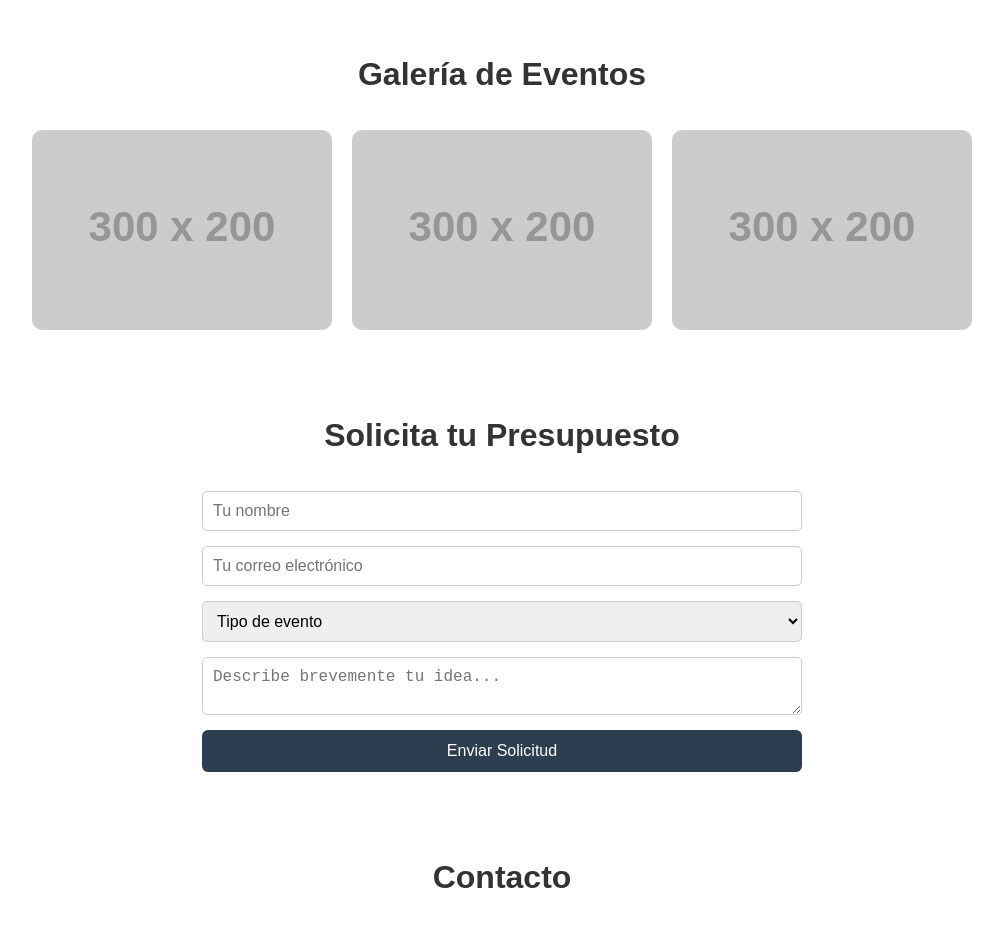
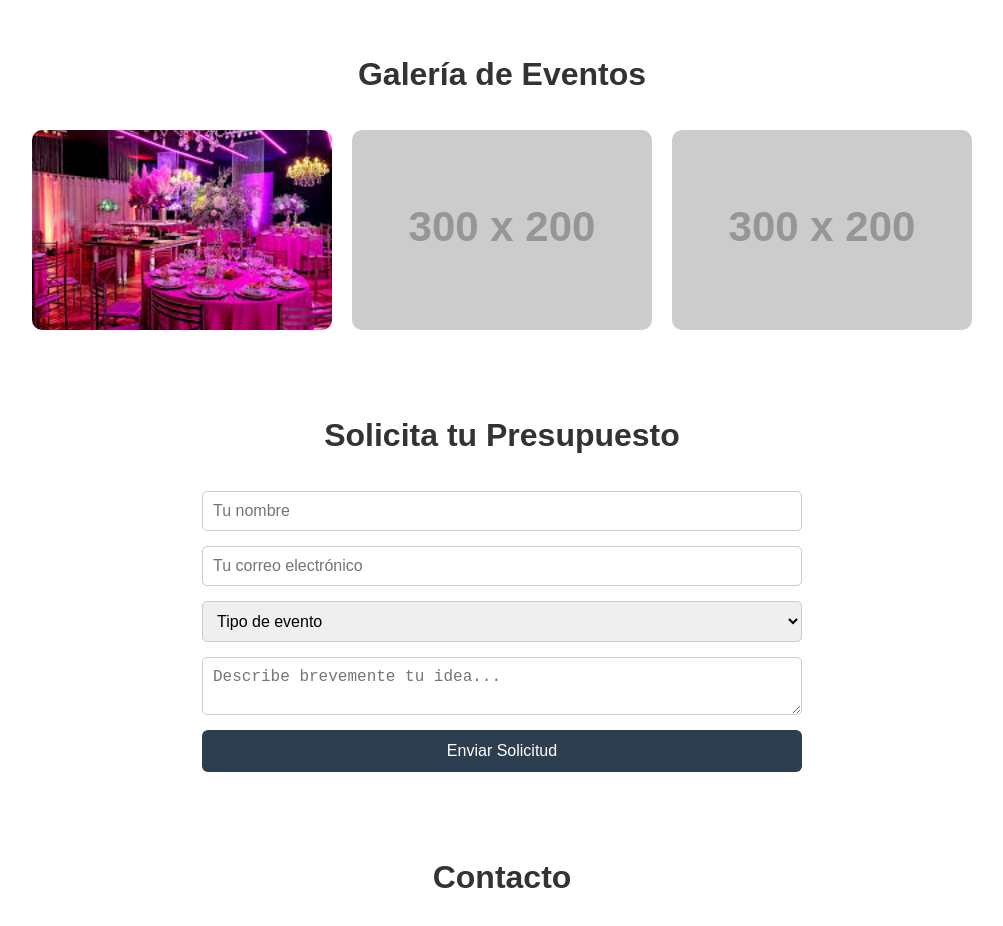
Before and after one commit to majolop1211/Eventoss, a plain HTML site: page index.html in a window 1280 px wide. Shown: the part 800-1726 px from the top of the page, without its empty margins (138-1141 px from the left). Drawn offline with Linux system fonts and the light colour scheme; placeholder pictures from the web are drawn by us.

Commit message:
Update index.html

```diff
--- a/index.html
+++ b/index.html
@@ -58,7 +58,7 @@
     <div class="container">
       <h2>Galería de Eventos</h2>
       <div class="galeria">
-        <img src="https://via.placeholder.com/300x200?text=Evento+1" alt="Evento 1">
+        <img src="altos das pedras.jpg" alt="Evento 1">
         <img src="https://via.placeholder.com/300x200?text=Evento+2" alt="Evento 2">
         <img src="https://via.placeholder.com/300x200?text=Evento+3" alt="Evento 3">
       </div>
```
